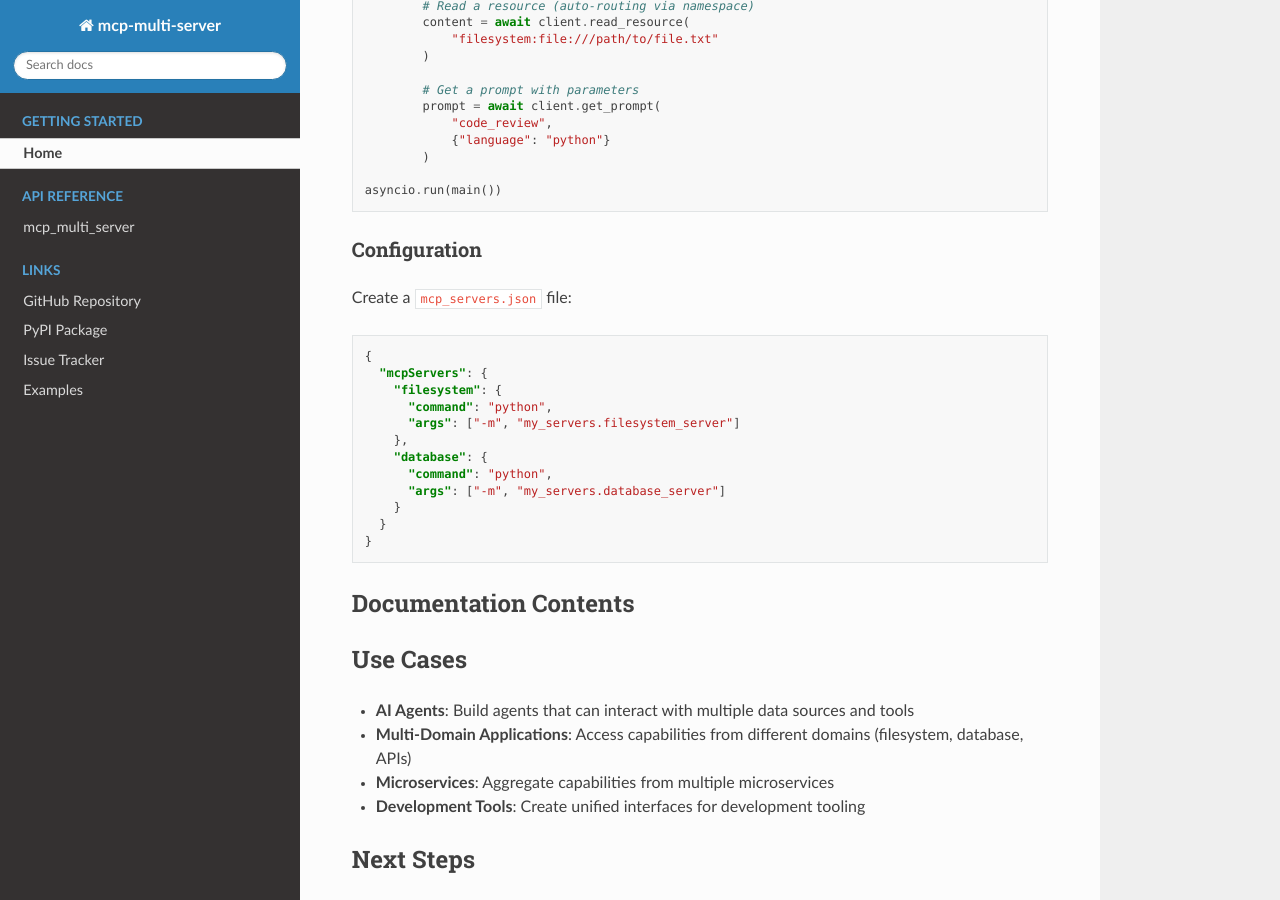
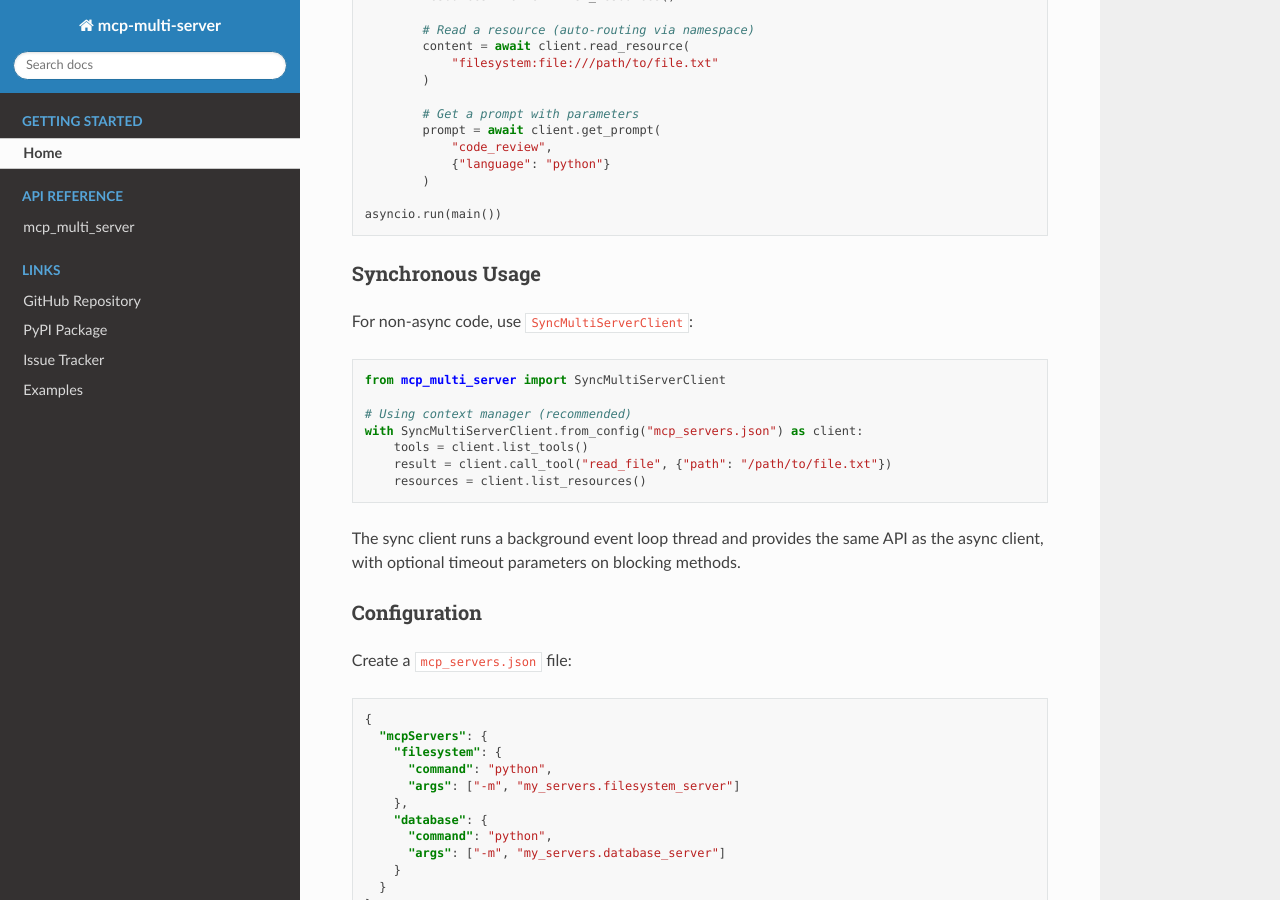
Before and after one commit to apisani1/mcp-multi-server, a Sphinx documentation site: the page built from docs/index.md, in a window 1280 px wide and 900 px high, scrolled down 1865 px. Built offline with Sphinx 7.4.7 and the Read the Docs theme 3.1.0, drawn with Linux system fonts in a browser that asks for light colours; some of the changed text lies outside the part shown.

Commit message:
📝 docs: add SyncMultiServerClient documentation
- Add sync client to Features section in README
- Add "4. Synchronous Client" usage section with examples
- Add SyncMultiServerClient API reference section
- Update docs/index.md with sync client info and usage example
- Regenerate API docs to include sync_client module

Co-Authored-By: Claude Opus 4.5 <noreply@anthropic.com>

````diff
--- a/docs/index.md
+++ b/docs/index.md
@@ -30,6 +30,7 @@ Automatically discover and aggregate all capabilities (tools, resources, resourc
 - Simple programmatic or file-based configuration
 - Comprehensive error handling
 - Full async/await support
+- Synchronous client option for non-async code
 - Rich logging for debugging
 
 ## Quick Start
@@ -81,6 +82,22 @@ async def main():
 
 asyncio.run(main())
 ```
+
+### Synchronous Usage
+
+For non-async code, use `SyncMultiServerClient`:
+
+```python
+from mcp_multi_server import SyncMultiServerClient
+
+# Using context manager (recommended)
+with SyncMultiServerClient.from_config("mcp_servers.json") as client:
+    tools = client.list_tools()
+    result = client.call_tool("read_file", {"path": "/path/to/file.txt"})
+    resources = client.list_resources()
+```
+
+The sync client runs a background event loop thread and provides the same API as the async client, with optional timeout parameters on blocking methods.
 
 ### Configuration
 
````
Also changed, not shown: README.md (+40 -0 lines), docs/api/mcp_multi_server.rst (+8 -0 lines).
